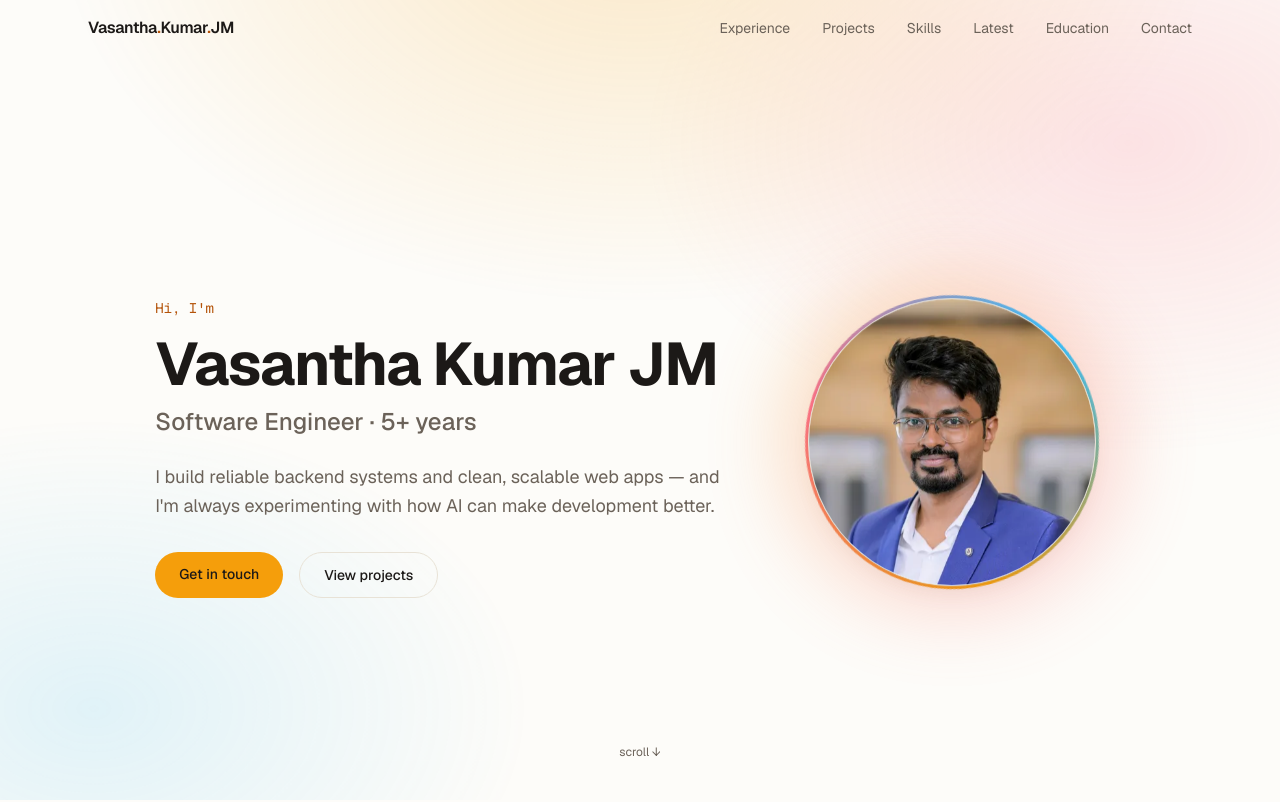
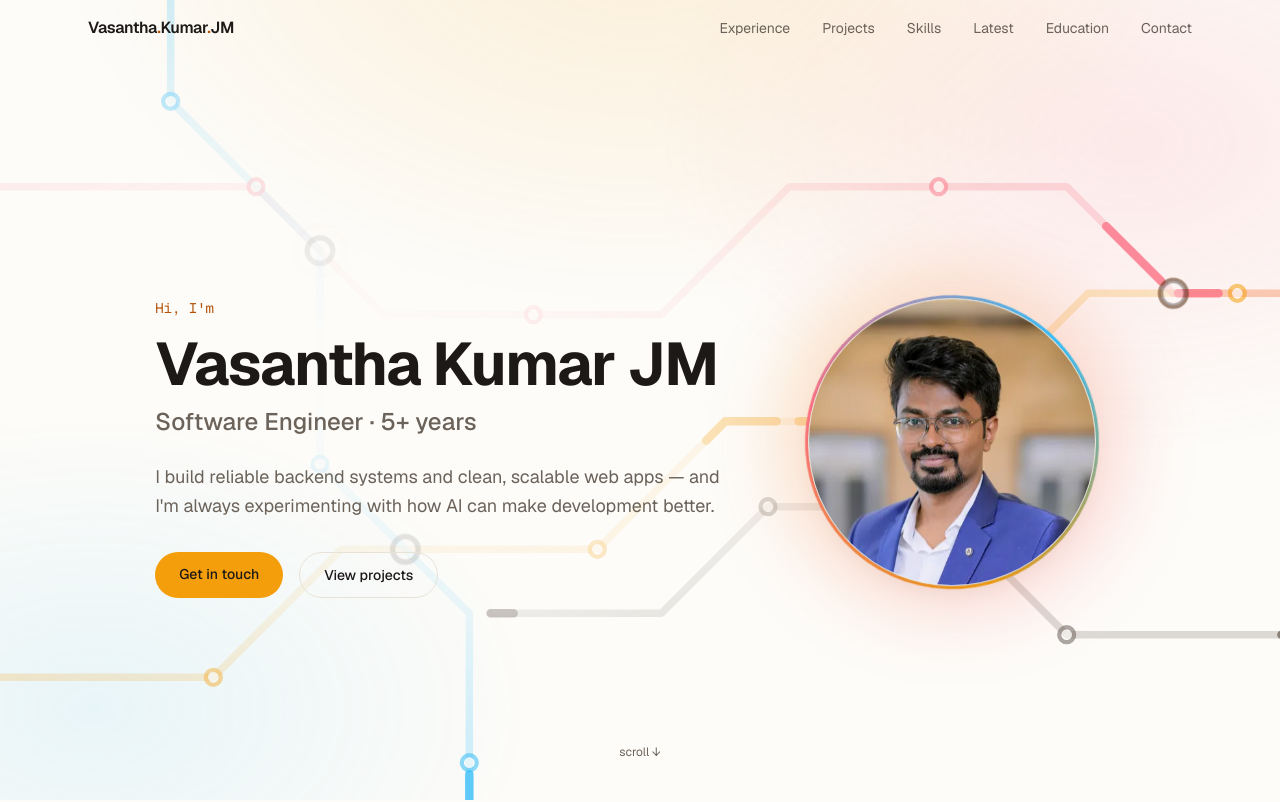
Before and after one commit to jmvasanthakumar/my-portfolio, a Next.js app: page / in a window 1280 px wide. Shown: the top 802 px of the page. Built offline with nearby package versions, Linux system fonts and the light colour scheme.

Commit message:
feat: add HeroMetro component for animated metro map backdrop; enhance hero scene with metro animation

```diff
--- a/src/app/globals.css
+++ b/src/app/globals.css
@@ -94,13 +94,95 @@ body {
 
 /* Hero backdrop: three soft colour fields that drift slowly against each
    other. Pure CSS — no canvas, no JS — so it costs nothing on the main
-   thread and degrades to a static wash when motion is reduced. */
+   thread and degrades to a static wash when motion is reduced. Kept softer
+   than it used to be so the metro map layered over it stays readable. */
 .hero-aurora {
   background:
-    radial-gradient(60rem 40rem at 50% -10%, rgba(245, 158, 11, 0.20), transparent 60%),
-    radial-gradient(50rem 32rem at 88% 18%, rgba(251, 113, 133, 0.18), transparent 60%),
-    radial-gradient(45rem 30rem at 8% 88%, rgba(56, 189, 248, 0.14), transparent 60%);
+    radial-gradient(60rem 40rem at 50% -10%, rgba(245, 158, 11, 0.14), transparent 60%),
+    radial-gradient(50rem 32rem at 88% 18%, rgba(251, 113, 133, 0.13), transparent 60%),
+    radial-gradient(45rem 30rem at 8% 88%, rgba(56, 189, 248, 0.10), transparent 60%);
   animation: hero-aurora-drift 26s ease-in-out infinite alternate;
+}
+
+/* Hero metro map: a transit diagram behind the copy, with trains running the
+   routes. Each route is drawn twice — a faint base line, and a dashed overlay
+   whose offset animates so a short lit segment travels along it. `pathLength`
+   is normalised to 1 on the overlay, so one dash pattern describes the same
+   two-carriage train on every route and the loop closes seamlessly.
+
+   The mask punches a soft hole where the intro copy sits, so the lines never
+   compete with the type. */
+.hero-metro {
+  --hero-metro-hole: radial-gradient(
+    68% 58% at 28% 46%,
+    transparent 0%,
+    rgba(0, 0, 0, 0.45) 55%,
+    #000 82%
+  );
+  -webkit-mask-image: var(--hero-metro-hole);
+  mask-image: var(--hero-metro-hole);
+}
+
+.hero-metro-line {
+  fill: none;
+  stroke-width: 7;
+  stroke-linecap: round;
+  stroke-linejoin: round;
+  opacity: 0.22;
+}
+
+.hero-metro-train {
+  fill: none;
+  stroke-width: 8;
+  stroke-linecap: round;
+  stroke-linejoin: round;
+  opacity: 0.75;
+  /* Two carriages and a long gap; the four values sum to exactly 1 (the
+     normalised path length), which is what makes the loop seamless. */
+  stroke-dasharray: 0.05 0.014 0.026 0.91;
+  animation: hero-metro-run linear infinite;
+}
+
+@keyframes hero-metro-run {
+  from {
+    stroke-dashoffset: 1;
+  }
+  to {
+    stroke-dashoffset: 0;
+  }
+}
+
+.hero-metro-stop {
+  fill: var(--background);
+  stroke-width: 4;
+  opacity: 0.55;
+}
+
+.hero-metro-stop--interchange {
+  stroke: var(--foreground);
+  stroke-width: 5;
+  opacity: 0.35;
+}
+
+.hero-metro-ping {
+  fill: none;
+  stroke: var(--accent-ink);
+  stroke-width: 3;
+  transform-box: fill-box;
+  transform-origin: center;
+  animation: hero-metro-ping 4.2s ease-out infinite;
+}
+
+@keyframes hero-metro-ping {
+  0% {
+    transform: scale(0.6);
+    opacity: 0.45;
+  }
+  70%,
+  100% {
+    transform: scale(2.1);
+    opacity: 0;
+  }
 }
 
 @keyframes hero-aurora-drift {
@@ -148,8 +230,20 @@ body {
 @media (prefers-reduced-motion: reduce) {
   .hero-aurora,
   .hero-ring,
-  .hero-float {
+  .hero-float,
+  .hero-metro-train,
+  .hero-metro-ping {
     animation: none;
+  }
+
+  /* With the trains stopped, park one carriage at the start of each route so
+     the map still reads as a map rather than as a broken dashed line. */
+  .hero-metro-train {
+    stroke-dashoffset: 0.97;
+  }
+
+  .hero-metro-ping {
+    opacity: 0;
   }
 }
 
--- /dev/null
+++ b/src/components/HeroMetro.tsx
@@ -0,0 +1,136 @@
+/**
+ * Hero backdrop: a stylised metro/transit map.
+ *
+ * Purely decorative and purely declarative — an inline SVG whose routes only
+ * ever run horizontal, vertical or at 45°, the way real transit diagrams are
+ * drawn. The "trains" are not separate elements: each route is drawn twice,
+ * once as a faint base line and once as a bright dashed overlay whose
+ * `stroke-dashoffset` animates, so a short lit segment glides along the route.
+ *
+ * Every path carries `pathLength="1"`, which normalises its length — that lets
+ * one set of dash values describe the same two-carriage train on every route
+ * regardless of how long it actually is, and makes the loop seamless (the dash
+ * pattern sums to exactly 1).
+ *
+ * No canvas, no JS, no layout cost: it animates a single SVG presentation
+ * attribute and stops entirely under `prefers-reduced-motion`.
+ */
+
+interface Route {
+  d: string;
+  /** Line colour — one of the theme accents. */
+  stroke: string;
+  /** Seconds for a train to run the whole route. */
+  duration: number;
+  /** Negative delay so the trains are already spread out on first paint. */
+  delay: number;
+}
+
+const ROUTES: Route[] = [
+  {
+    d: "M -60 660 H 200 L 320 540 H 560 L 680 420 H 900 L 1020 300 H 1260",
+    stroke: "var(--accent)",
+    duration: 17,
+    delay: -3,
+  },
+  {
+    d: "M -60 200 H 240 L 360 320 H 620 L 740 200 H 1000 L 1100 300 H 1260",
+    stroke: "var(--accent-2)",
+    duration: 21,
+    delay: -11,
+  },
+  {
+    d: "M 160 -60 V 120 L 300 260 V 460 L 440 600 V 860",
+    stroke: "#38bdf8",
+    duration: 15,
+    delay: -7,
+  },
+  {
+    d: "M 1260 620 H 1000 L 880 500 H 720 L 620 600 H 460",
+    stroke: "var(--muted)",
+    duration: 24,
+    delay: -17,
+  },
+];
+
+/** Ordinary stops: a hollow dot sitting on the line. */
+const STOPS: { x: number; y: number; stroke: string }[] = [
+  { x: 200, y: 660, stroke: "var(--accent)" },
+  { x: 560, y: 540, stroke: "var(--accent)" },
+  { x: 800, y: 420, stroke: "var(--accent)" },
+  { x: 1160, y: 300, stroke: "var(--accent)" },
+  { x: 240, y: 200, stroke: "var(--accent-2)" },
+  { x: 500, y: 320, stroke: "var(--accent-2)" },
+  { x: 880, y: 200, stroke: "var(--accent-2)" },
+  { x: 160, y: 120, stroke: "#38bdf8" },
+  { x: 300, y: 460, stroke: "#38bdf8" },
+  { x: 440, y: 740, stroke: "#38bdf8" },
+  { x: 1000, y: 620, stroke: "var(--muted)" },
+  { x: 720, y: 500, stroke: "var(--muted)" },
+];
+
+/**
+ * Interchanges — the three points where two routes genuinely cross. Drawn
+ * larger, with a slow ping, the way a map marks a transfer station.
+ */
+const INTERCHANGES: { x: number; y: number; delay: number }[] = [
+  { x: 300, y: 260, delay: 0 },
+  { x: 380, y: 540, delay: -1.4 },
+  { x: 1100, y: 300, delay: -2.6 },
+];
+
+export default function HeroMetro() {
+  return (
+    <svg
+      aria-hidden
+      className="hero-metro pointer-events-none absolute inset-0 -z-10 h-full w-full"
+      viewBox="0 0 1200 800"
+      preserveAspectRatio="xMidYMid slice"
+    >
+      {ROUTES.map((route) => (
+        <g key={route.d}>
+          <path className="hero-metro-line" d={route.d} stroke={route.stroke} />
+          <path
+            className="hero-metro-train"
+            d={route.d}
+            stroke={route.stroke}
+            pathLength={1}
+            style={{
+              animationDuration: `${route.duration}s`,
+              animationDelay: `${route.delay}s`,
+            }}
+          />
+        </g>
+      ))}
+
+      {STOPS.map((stop) => (
+        <circle
+          key={`${stop.x}-${stop.y}`}
+          className="hero-metro-stop"
+          cx={stop.x}
+          cy={stop.y}
+          r={7}
+          stroke={stop.stroke}
+        />
+      ))}
+
+      {INTERCHANGES.map((stop) => (
+        <g key={`${stop.x}-${stop.y}`}>
+          <circle
+            className="hero-metro-ping"
+            cx={stop.x}
+            cy={stop.y}
+            r={12}
+            style={{ animationDelay: `${stop.delay}s` }}
+          />
+          <circle
+            className="hero-metro-stop hero-metro-stop--interchange"
+            cx={stop.x}
+            cy={stop.y}
+            r={12}
+          />
+        </g>
+      ))}
+    </svg>
+  );
+}
--- a/src/components/HeroScene.tsx
+++ b/src/components/HeroScene.tsx
@@ -3,6 +3,8 @@
 import { useEffect, useRef, useState } from "react";
 import { motion, useScroll, useSpring, useTransform } from "framer-motion";
 import Image from "next/image";
+
+import HeroMetro from "./HeroMetro";
 
 interface HeroSceneProps {
   name: string;
@@ -44,10 +46,11 @@ function connectionLooksFast() {
 }
 
 /**
- * The hero. Motion here is deliberately restrained and CSS-driven: a slow
- * aurora drift on the backdrop, and a rotating gradient ring plus a gentle
- * float on the portrait frame. The photo itself is never filtered, masked or
- * abstracted — it reads as a clean, sharp portrait at every size.
+ * The hero. Motion here is deliberately restrained and CSS-driven: a metro-map
+ * backdrop with trains gliding along its routes (see HeroMetro) over a soft
+ * aurora wash, and a rotating gradient ring plus a gentle float on the
+ * portrait frame. The photo itself is never filtered, masked or abstracted —
+ * it reads as a clean, sharp portrait at every size.
  *
  * Earlier iterations put a canvas/WebGL effect here (particles, smoke, a
  * shader mesh gradient, a halftone portrait). They were dropped: they either
@@ -121,6 +124,7 @@ export default function HeroScene({
     <div ref={trackRef} className="relative h-[150svh]">
       <div className="sticky top-0 flex h-[100svh] items-center overflow-hidden">
         <div aria-hidden className="hero-aurora pointer-events-none absolute inset-0 -z-10" />
+        <HeroMetro />
 
         <motion.div
           style={{ opacity: contentOpacity, y: contentY }}
```
